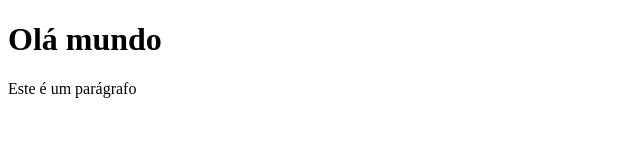
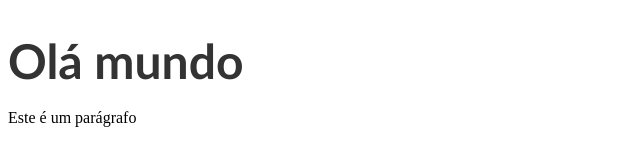
Before and after one commit to gbragas/Aula-Git, a plain HTML site: page index.html in a window 1280 px wide. Shown: the whole page, without its empty margins (0-640 px from the left). Drawn offline with Linux system fonts and the light colour scheme.

Commit message:
adicionei css no titulo

```diff
--- a/index.html
+++ b/index.html
@@ -8,7 +8,7 @@
 
     </head>
     <body>
-        <h1>Olá mundo</h1>
+        <h1 class="title">Olá mundo</h1>
         <p>Este é um parágrafo</p>
     </body>
 </html>
--- a/style.css
+++ b/style.css
@@ -0,0 +1,7 @@
+.title {
+    font-size: 48px;
+    color: #333;
+    font-weight: 700;
+    margin-bottom: 20px;
+    font-family: 'Trebuchet MS', 'Lucida Sans Unicode', 'Lucida Grande', 'Lucida Sans', Arial, sans-serif;
+}
```
